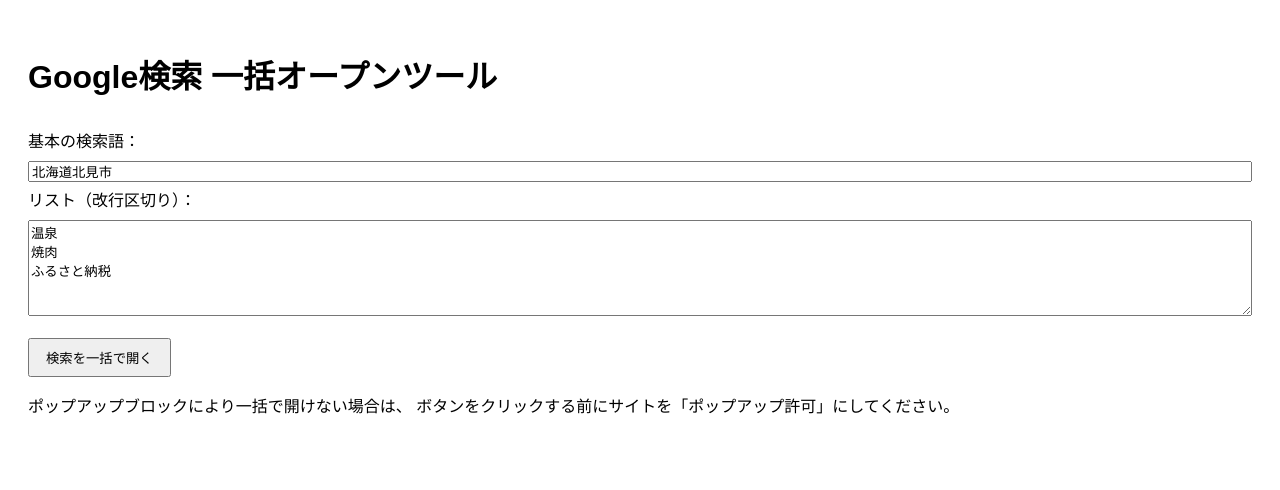
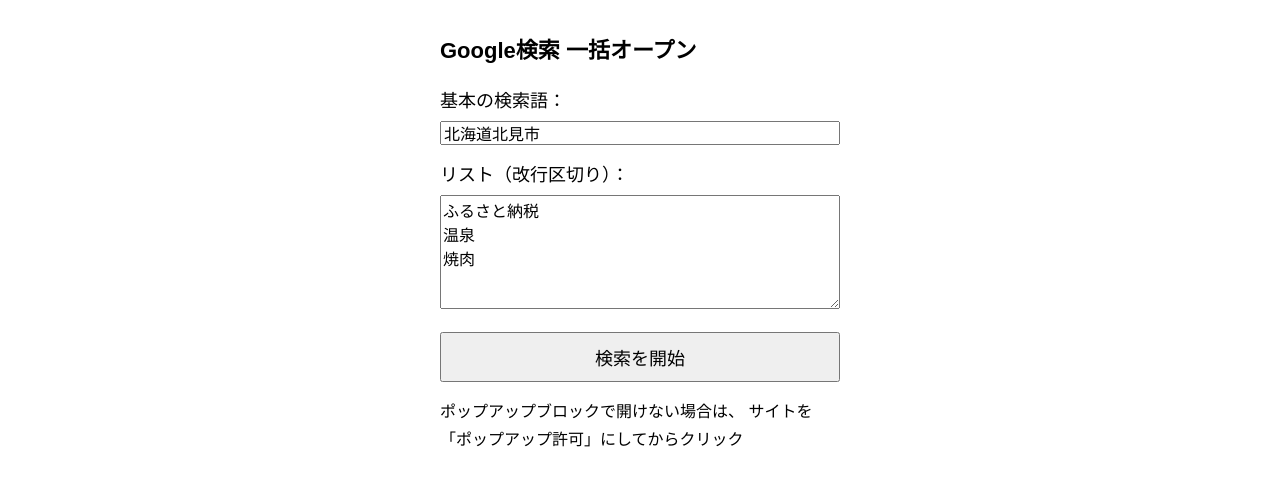
Before and after one commit to taurusfalco/search_opentool, a plain HTML site: page index.html in a window 1280 px wide. Drawn offline with Linux system fonts and the light colour scheme.

Commit message:
Add files via upload

```diff
--- a/index.html
+++ b/index.html
@@ -2,15 +2,39 @@
 <html lang="ja">
 <head>
 <meta charset="UTF-8">
-<title>Google検索タブ一括オープンツール</title>
+<meta name="viewport" content="width=device-width, initial-scale=1.0">
+<title>Google検索 一括オープン</title>
 <style>
-  body { font-family: sans-serif; padding: 20px; line-height: 1.8; }
-  textarea, input { width: 100%; box-sizing: border-box; margin-top: 4px; }
-  button { margin-top: 12px; padding: 8px 16px; }
+  body {
+    font-family: sans-serif;
+    padding: 16px;
+    line-height: 1.8;
+    max-width: 400px; /* 横幅を狭く */
+    margin: auto;
+    font-size: 18px;  /* 文字を大きく */
+  }
+  textarea, input {
+    width: 100%;
+    box-sizing: border-box;
+    margin-top: 4px;
+    font-size: 16px;
+  }
+  button {
+    margin-top: 12px;
+    padding: 10px 16px;
+    font-size: 18px;
+    width: 100%;
+  }
+  p {
+    font-size: 16px;
+  }
+  label { display: block; margin-top: 8px; }
+  a { display: block; margin: 6px 0; color: #007bff; text-decoration: underline; }
+  #timerOptions { margin-top: 10px; }
 </style>
 </head>
 <body>
-<h1>Google検索 一括オープンツール</h1>
+<h1 style="font-size:22px;">Google検索 一括オープン</h1>
 
 <label>
   基本の検索語：
@@ -19,30 +43,77 @@
 
 <label>
   リスト（改行区切り）：
-  <textarea id="list" rows="6">温泉
-焼肉
-ふるさと納税</textarea>
+  <textarea id="list" rows="6">ふるさと納税
+温泉
+焼肉</textarea>
 </label>
 
-<button id="openBtn">検索を一括で開く</button>
-<p>ポップアップブロックにより一括で開けない場合は、
-ボタンをクリックする前にサイトを「ポップアップ許可」にしてください。</P>
+<div id="timerOptions" style="display:none;">
+  間隔（スマホの場合は指定間隔ごとに開きます。）：
+  <label><input type="radio" name="interval" value="1000" checked> 1秒</label>
+  <label><input type="radio" name="interval" value="2000"> 2秒</label>
+  <label><input type="radio" name="interval" value="3000"> 3秒</label>
+</div>
+<button id="makeBtn">検索を開始</button>
+<p id="popupNote" style="display:none;">ポップアップブロックで開けない場合は、
+サイトを「ポップアップ許可」にしてからクリック</p>
+<div id="links"></div>
 
 <script>
-document.getElementById("openBtn").addEventListener("click", () => {
+function isMobile() {
+  return /iPhone|iPad|iPod|Android/i.test(navigator.userAgent);
+}
+
+// --- ページ読み込み時にスマホならタイマー選択を表示 ---
+// --- ページ読み込み時にPCならポップアップ注意を表示 ---
+window.addEventListener("DOMContentLoaded", () => {
+  if (isMobile()) {
+    document.getElementById("timerOptions").style.display = "block";
+  } else {
+    document.getElementById("popupNote").style.display = "block";
+  }
+});
+
+document.getElementById("makeBtn").addEventListener("click", () => {
   const base = document.getElementById("base").value.trim();
   const list = document.getElementById("list").value.split("\n").map(s => s.trim()).filter(Boolean);
+  const linksDiv = document.getElementById("links");
+  linksDiv.innerHTML = "";
 
   if (!base || list.length === 0) {
     alert("検索語とリストを入力してください。");
     return;
   }
 
-  list.forEach(word => {
+  const intervalElem = document.querySelector('input[name="interval"]:checked');
+  const interval = intervalElem ? Number(intervalElem.value) : 1000;
+
+  const urls = list.map(word => {
     const query = encodeURIComponent(`${base} ${word}`);
-    const url = `https://www.google.com/search?q=${query}`;
-    window.open(url, "_blank");
+    return `https://www.google.com/search?q=${query}`;
   });
+
+  // --- スマホの場合：自動でページ切り替え ---
+  if (isMobile()) {
+    let i = 0;
+    const openNext = () => {
+      if (i < urls.length) {
+        window.location.href = urls[i];
+        i++;
+        setTimeout(openNext, interval);
+      }
+    };
+    openNext();
+  } else {
+    // --- PCの場合：一括で新しいタブを開く ---
+    urls.forEach(url => {
+      window.open(url, "_blank");
+    });
+
+    const note = document.createElement("p");
+    note.textContent = "✅ すべての検索結果を新しいタブで開きました。";
+    linksDiv.appendChild(note);
+  }
 });
 </script>
 </body>
```
